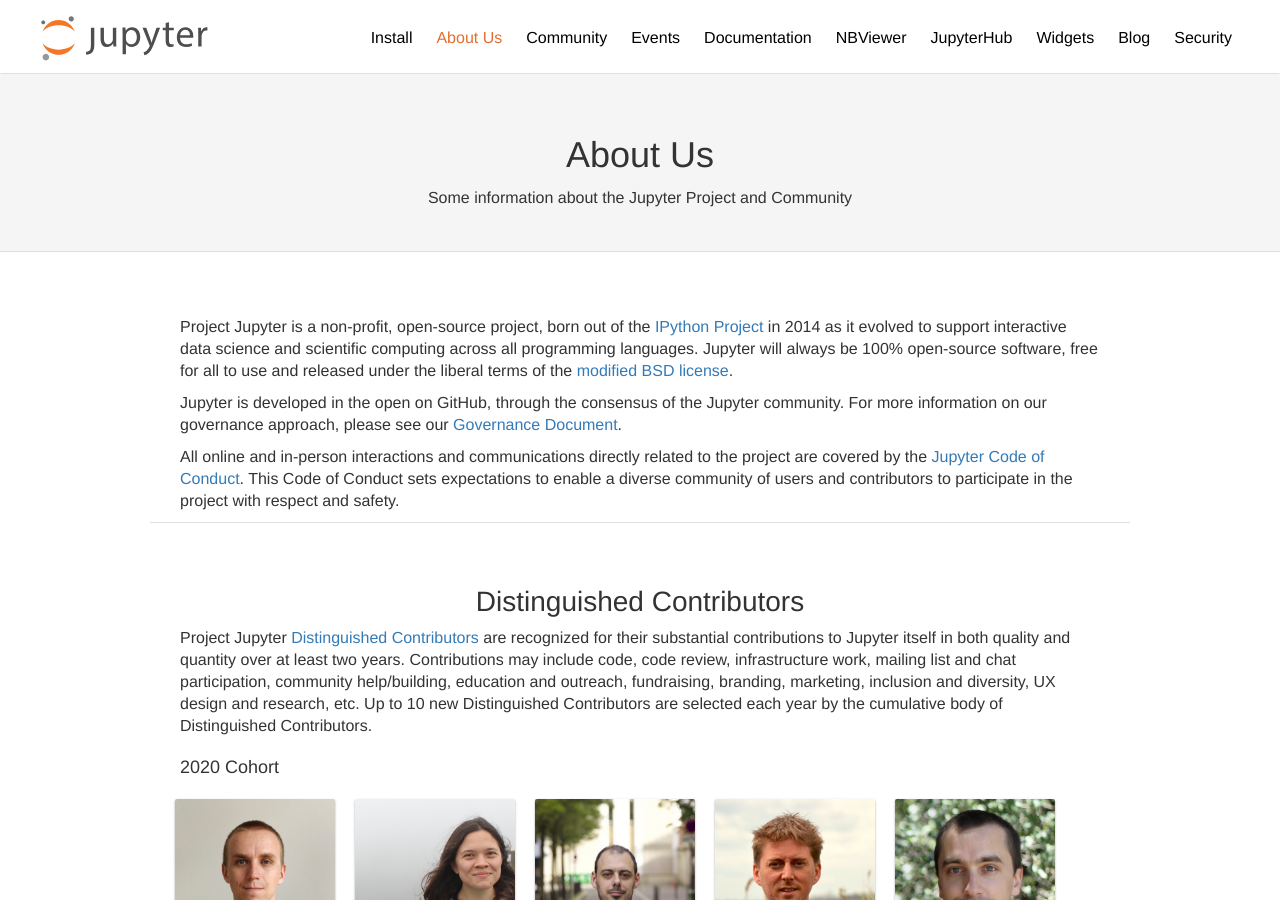
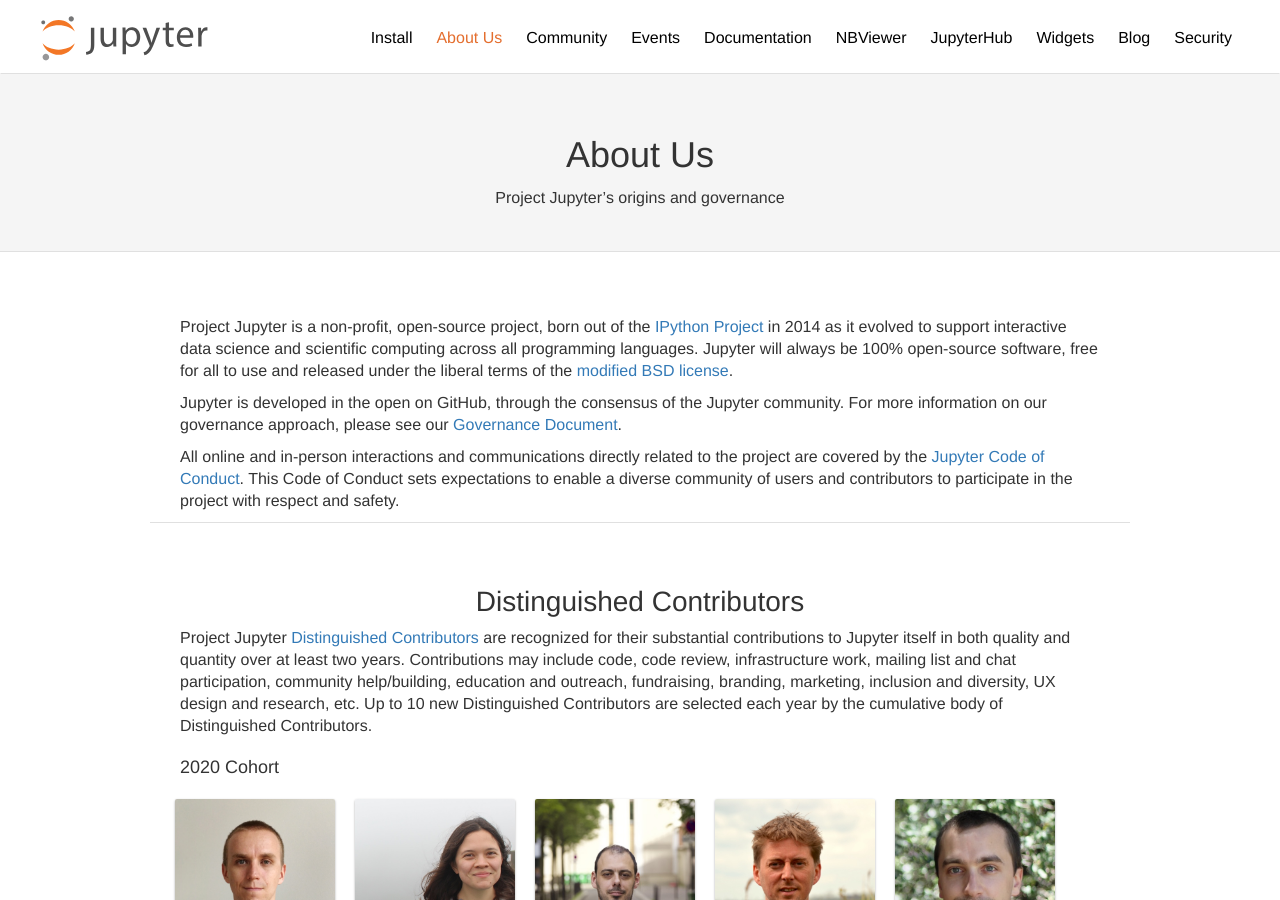
Before and after one commit to jupyter/jupyter.github.io, a Jekyll site: the page built from about.md, in a window 1280 px wide and 900 px high. Built offline with Jekyll 4.4.1, drawn with Linux system fonts in a browser that asks for light colours.

Commit message:
A clearer tagline on the about page

```diff
--- a/about.md
+++ b/about.md
@@ -1,7 +1,7 @@
 ---
 layout: page_md
 title: "About Us"
-tagline: Some information about the Jupyter Project and Community
+tagline: Project Jupyter’s origins and governance
 permalink: /about
 distinguished_2020:
   - name: Jeremy Tuloup
```
